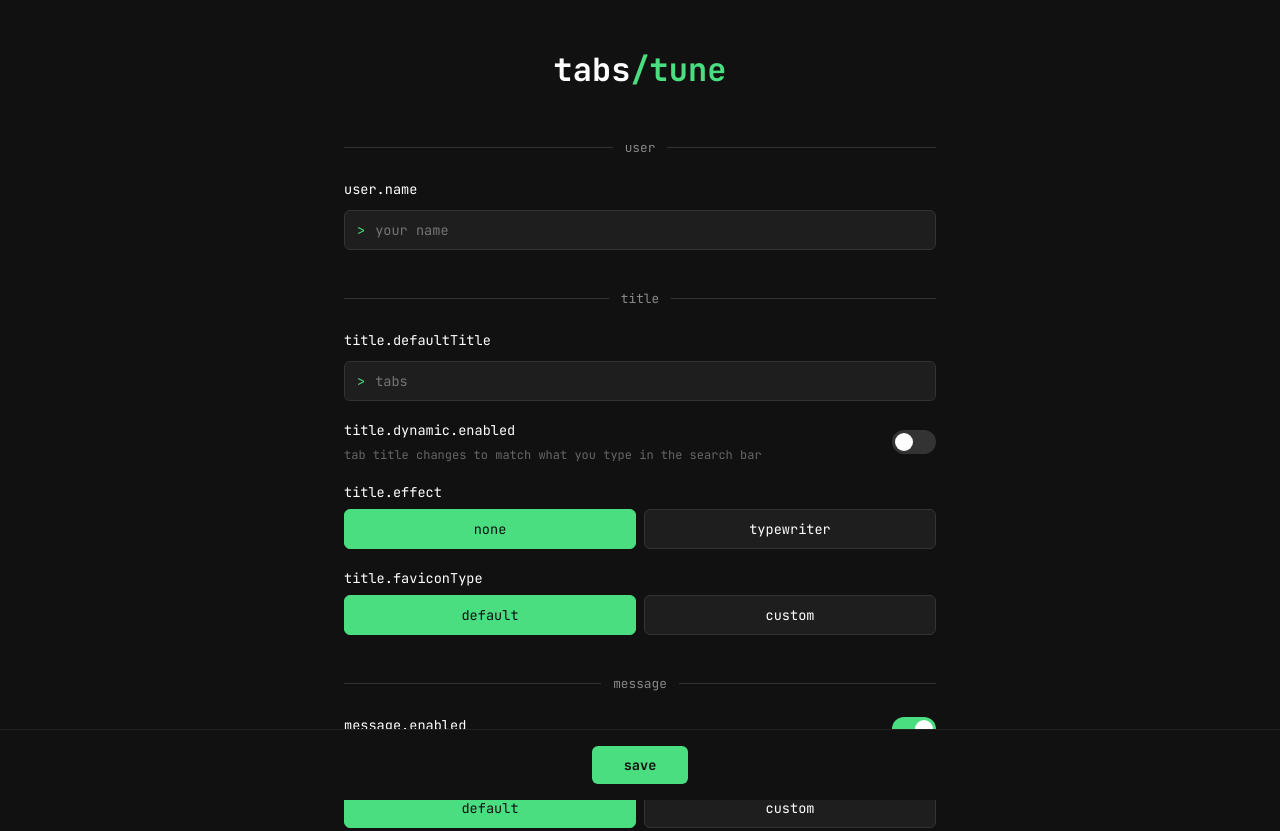
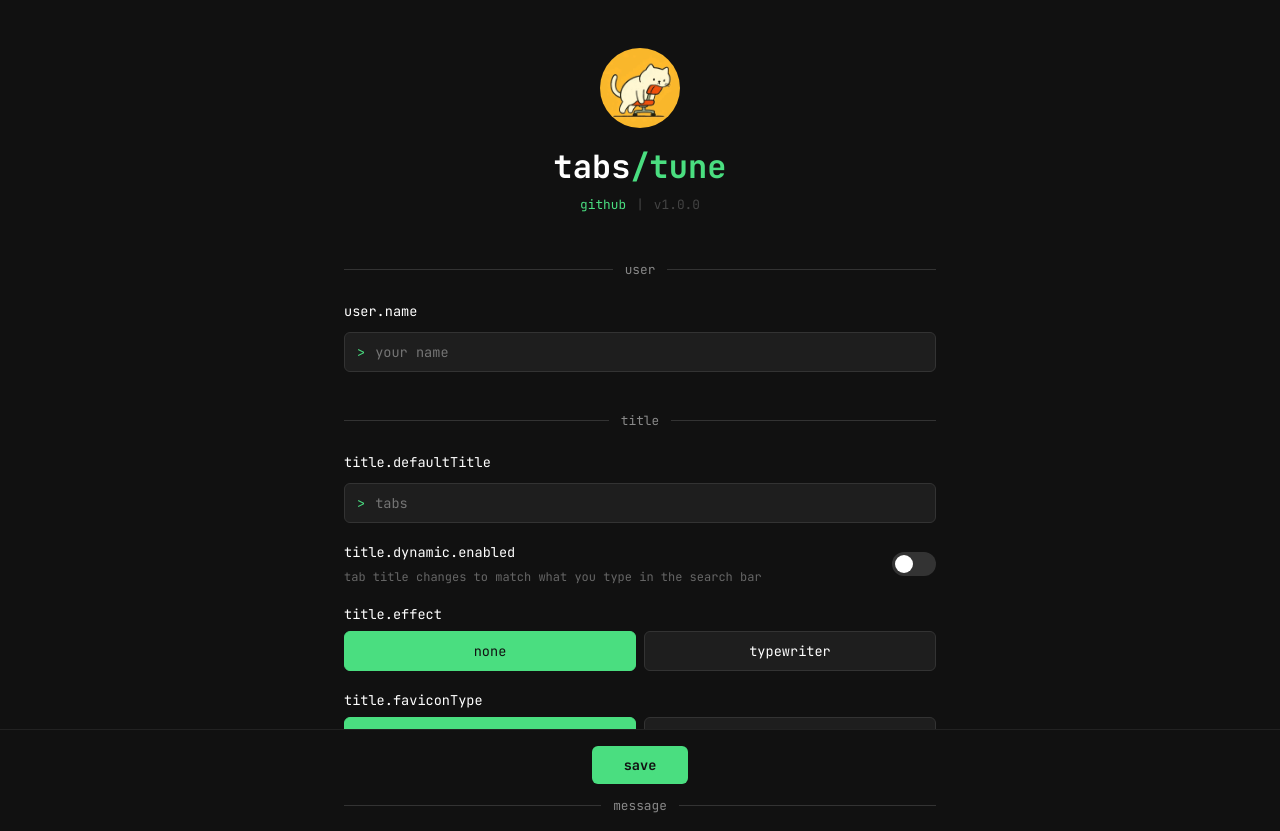
Before and after one commit to vodkaesc/tabs, a browser extension: page src/tune.html in a window 1280 px wide. Shown: the top 831 px of the page. Drawn offline with Linux system fonts and the light colour scheme.

Commit message:
defaults

```diff
--- a/src/tune.html
+++ b/src/tune.html
@@ -3,6 +3,7 @@
 
 <head>
     <meta charset="UTF-8" />
+    <link rel="icon" href="logo-r.ico" />
     <title>Tune</title>
     <link rel="preconnect" href="https://fonts.googleapis.com" />
     <link rel="preconnect" href="https://fonts.gstatic.com" crossorigin />
@@ -34,6 +35,38 @@
 
         .header h1 span {
             color: #4ade80;
+        }
+
+
+        .header-logo {
+            width: 80px;
+            height: 80px;
+            object-fit: contain;
+            border-radius: 40px;
+            margin-bottom: 12px;
+        }
+
+        .header-links {
+            display: flex;
+            align-items: center;
+            gap: 10px;
+            justify-content: center;
+            font-size: 0.8rem;
+            margin-top: 8px;
+            color: #666;
+        }
+
+        .header-links a {
+            color: #4ade80;
+            text-decoration: none;
+        }
+
+        .header-links a:hover {
+            text-decoration: underline;
+        }
+
+        .header-links span {
+            color: #444;
         }
 
         .section {
@@ -303,9 +336,18 @@
 </head>
 
 <body>
+
+
     <div id="toast"></div>
+
     <div class="header">
+        <img src="logo.jpg" alt="logo" class="header-logo" />
         <h1>tabs<span>/tune</span></h1>
+        <div class="header-links">
+            <a href="https://github.com/vodkaesc/tabs" target="_blank">github</a>
+            <span>|</span>
+            <span>v1.0.0</span>
+        </div>
     </div>
 
     <!-- user -->
```
Also changed, not shown: src/index.html (+2 -2 lines), src/index.js (+11 -0 lines), manifest.json, src/logo-r.ico (added), src/logo.jpg (added), src/walp.png (added).
